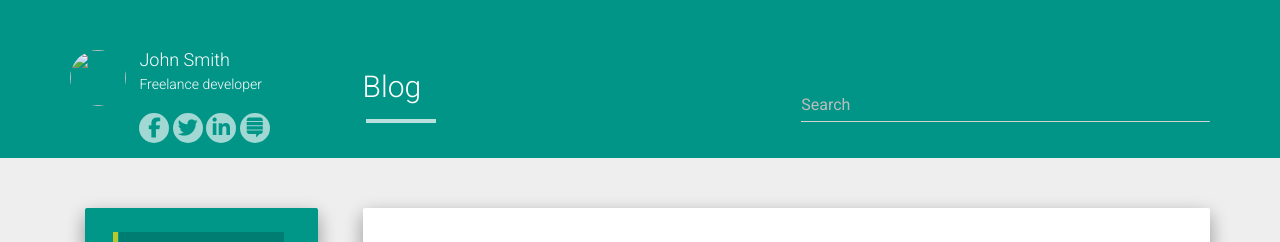
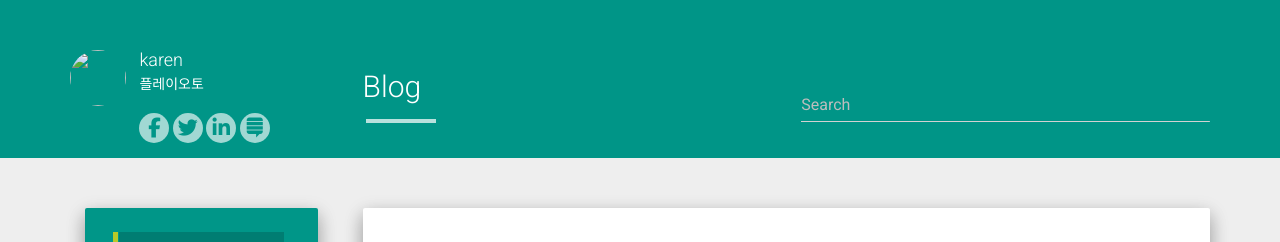
Before and after one commit to lekaren/lekaren.github.io, a Jekyll site: the page built from index.html, in a window 1280 px wide. Shown: the top 242 px of the page. Built offline with Jekyll 4.4.1, drawn with Linux system fonts in a browser that asks for light colours; nearby versions of some CDN libraries; the list of posts is cut into pages by our own code.

Commit message:
내용 수정

```diff
--- a/_config.yml
+++ b/_config.yml
@@ -1,9 +1,8 @@
-title: John Smith
-description: My Personal Blog
-author: John Smith
-logo: /hcz-jekyll-blog/static/img/avatar.png
-github: https://github.com/codeasashu
-about: Freelance developer
+title: karen
+description: 블로그
+author: karen
+github: https://github.com/lekaren
+about: 플레이오토
 
 baseurl: ""
 url: ""
```
